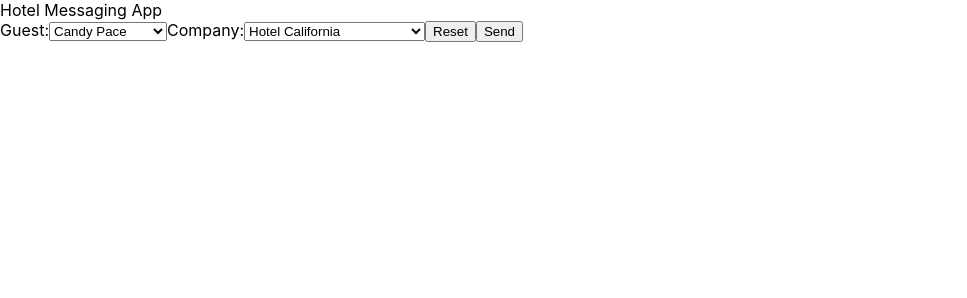
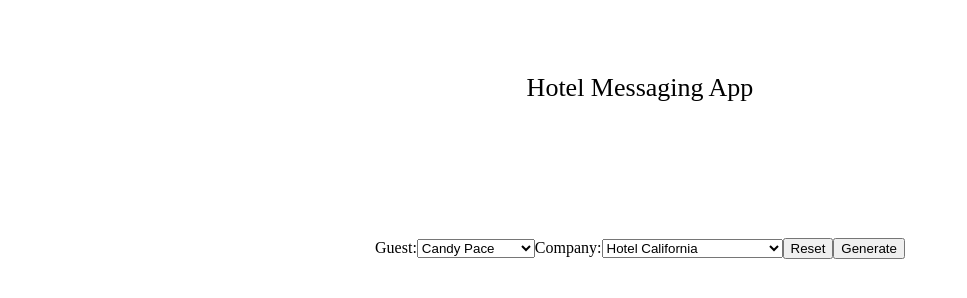
Before and after one commit to CardinalNavigation/hotelmessagingapp, a React app: page / in a window 1280 px wide. Shown: the whole page, without its empty margins (0-967 px from the left). Built offline with nearby package versions, Linux system fonts and the light colour scheme.

Commit message:
Completing Date Function to get time of day

```diff
--- a/src/components/App.css
+++ b/src/components/App.css
@@ -1,38 +1,30 @@
-/* .App {
+.App {
   text-align: center;
 }
 
-.App-logo {
-  height: 40vmin;
-  pointer-events: none;
-}
-
-@media (prefers-reduced-motion: no-preference) {
-  .App-logo {
-    animation: App-logo-spin infinite 20s linear;
-  }
-}
 
 .App-header {
-  background-color: #282c34;
-  min-height: 100vh;
+  /* background-color: #282c34; */
+  min-height: 20vh;
   display: flex;
   flex-direction: column;
   align-items: center;
   justify-content: center;
   font-size: calc(10px + 2vmin);
-  color: white;
+  color: black;
 }
 
-.App-link {
-  color: #61dafb;
+.FormDiv {
+  min-height: 20vh;
+  color: black;
+  display: flex;
+  flex-direction: column;
+  align-items: center;
+  justify-content: center;
 }
 
-@keyframes App-logo-spin {
-  from {
-    transform: rotate(0deg);
-  }
-  to {
-    transform: rotate(360deg);
-  }
-} */
+.Form {
+  flex-direction: column;
+  align-items: center;
+  justify-content: center;
+}
--- a/src/components/App.js
+++ b/src/components/App.js
@@ -4,14 +4,14 @@ import companyData from "../data/Companies.json";
 import guestData from "../data/Guests.json";
 import messageData from "../data/Messages.json";
 
-//First we will get the JSON Data Imported ✅
-//Then we will set up a system to manipulate the data using buttons and selectors
-//Then We will Deploy to Vercel
-// We need to create an object to use to manipulate messages with the data in here.
+// First we will get the JSON Data Imported ✅
+// Then we will set up a system to manipulate the data using buttons and selectors ✅
+// We need to create an object to use to manipulate messages with the data in here. ✅
+// Then We will Deploy to Vercel
 
 function App() {
   const [message, setMessage] = useState("");
-  const [currentTime, setCurrentTime] = useState(new Date());
+  const [currentHour, setcurrentHour] = useState(0);
   const [dataSelected, setDataSelected] = useState({});
 
   function handleSubmit(event) {
@@ -21,26 +21,55 @@ function App() {
     //Creating form variable to hold what was submitted.
     const formData = new FormData(form);
     //Creating an Object from the Form Data.
-    const formJson = Object.fromEntries(formData.entries());
-    //Set Variable For Data Selected This Will Be Relevant if this is expanded upon.
-    setDataSelected(formJson);
+    const formObject = Object.fromEntries(formData.entries());
+
+    //Set Variable For Data Selected This Will Be Relevant if functionality is expanded.
+    // setDataSelected(formJson);
+
     //Pass Data to Function to compile message
-    messageGenerator(formJson);
+    messageGenerator(formObject);
   }
 
   const messageGenerator = (dataSelected) => {
+    // We Need the Time of Day, and are generating that with this function
+    let timeofDay = getTimeOfDay();
+
     // console.log("Inside Message Generator:", dataSelected);
+    console.log("Time of Day:", timeofDay);
+
     //Unpack Data into simpler syntax to make it more useable. -1 is for 0 index
     let guest = guestData[dataSelected.guestId - 1];
     let company = companyData[dataSelected.companyId - 1];
 
     //Create Message Variable with available data.
-    let messageObject = `TimeStamp Placeholder. Hello, ${guest.firstName} ${guest.lastName}, ${company.company} is excited for your stay. Room ${guest.reservation.roomNumber} is ready for you. Enjoy your stay and please do not hesitate to message us if you need anything.`;
+    let messageObject = `Good ${timeofDay}, ${guest.firstName} ${guest.lastName}. ${company.company} is excited for your stay. Room ${guest.reservation.roomNumber} is ready for you. Enjoy your stay and please do not hesitate to message us if you need anything.`;
 
     //Set useState for rendering to DOM
     setMessage(messageObject);
   };
 
+  //This function processes the time of day and returns Morning, Afternoon or Goodnight.
+  const getTimeOfDay = () => {
+    // Convert Current date into hours.
+    let currentHour = new Date().getHours();
+
+    // Set variable for what time of the day it is "Mornign, Afternoon, Evening"
+    let timeOfDay = "";
+
+    //My logic here is that this a greeting, and a hotel service desk employee seeing a client face to face
+    //would not say good evening to someone after 3:00am, most likely they would switch to good morning at that point.
+    if (currentHour > 3 && currentHour < 12) {
+      timeOfDay = "morning";
+    } else if (currentHour >= 12 && currentHour < 17) {
+      timeOfDay = "afternoon";
+    } else {
+      timeOfDay = "evening";
+    }
+
+    return timeOfDay;
+  };
+
+  //Resets Selected Template Message when the Reset Button is pressed.
   const messageReset = () => {
     setMessage("");
   };
@@ -48,8 +77,8 @@ function App() {
   return (
     <div className="App">
       <header className="App-header">Hotel Messaging App</header>
-      <div>
-        <form onSubmit={handleSubmit}>
+      <div className="FormDiv">
+        <form className="Form" onSubmit={handleSubmit}>
           <label>
             Guest:
             <select name="guestId" defaultValue="Guest">
@@ -73,7 +102,7 @@ function App() {
           <button type="reset" onClick={messageReset}>
             Reset
           </button>
-          <button type="submit">Send</button>
+          <button type="submit">Generate</button>
         </form>
       </div>
       <div>
--- a/src/data/Messages.json
+++ b/src/data/Messages.json
@@ -1,8 +1,8 @@
 [
     {
       "id": "1001",
-      "company id": 1,
-      "message": "welcome Hotel California!"
+         "company id": 1,
+         "message": "welcome Hotel California!"
 
     },
     {
--- a/src/index.css
+++ b/src/index.css
@@ -1,4 +1,4 @@
-body {
+/* body {
   margin: 0;
   font-family: -apple-system, BlinkMacSystemFont, 'Segoe UI', 'Roboto', 'Oxygen',
     'Ubuntu', 'Cantarell', 'Fira Sans', 'Droid Sans', 'Helvetica Neue',
@@ -10,4 +10,4 @@ body {
 code {
   font-family: source-code-pro, Menlo, Monaco, Consolas, 'Courier New',
     monospace;
-}
+} */
```
Also changed, not shown: 1 other file.
